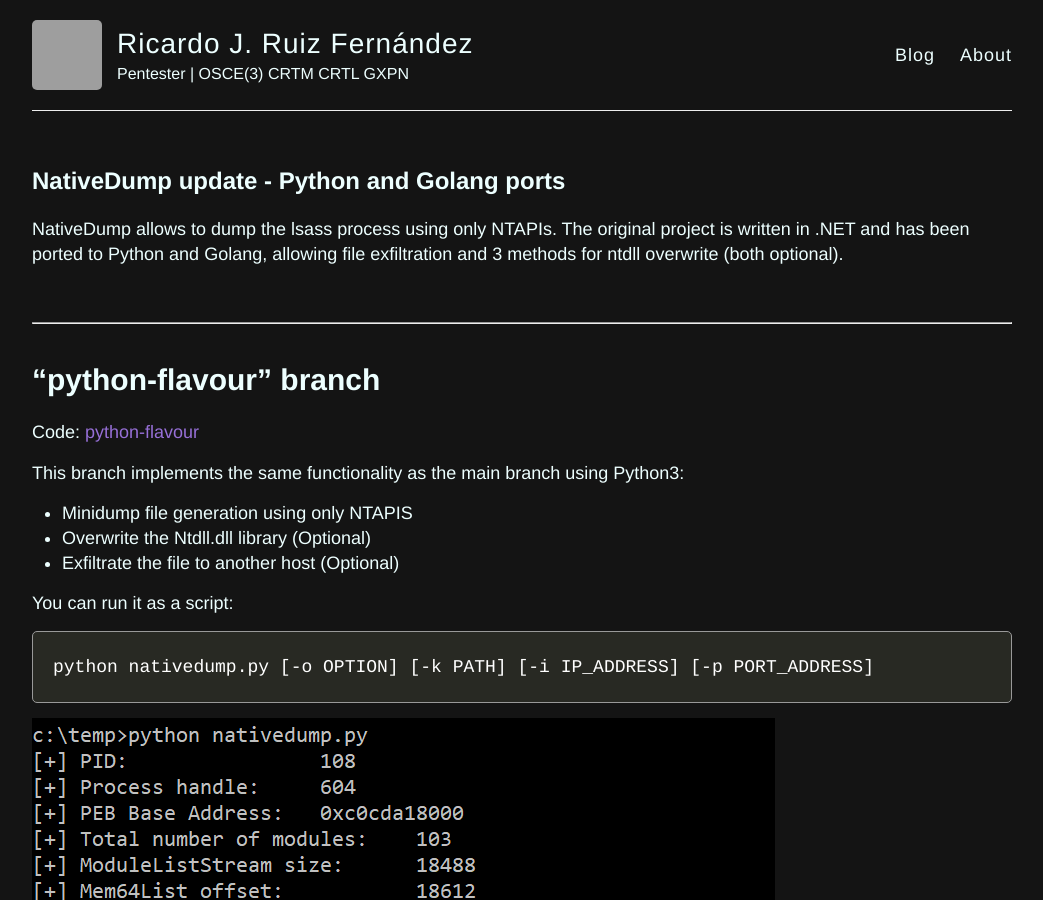
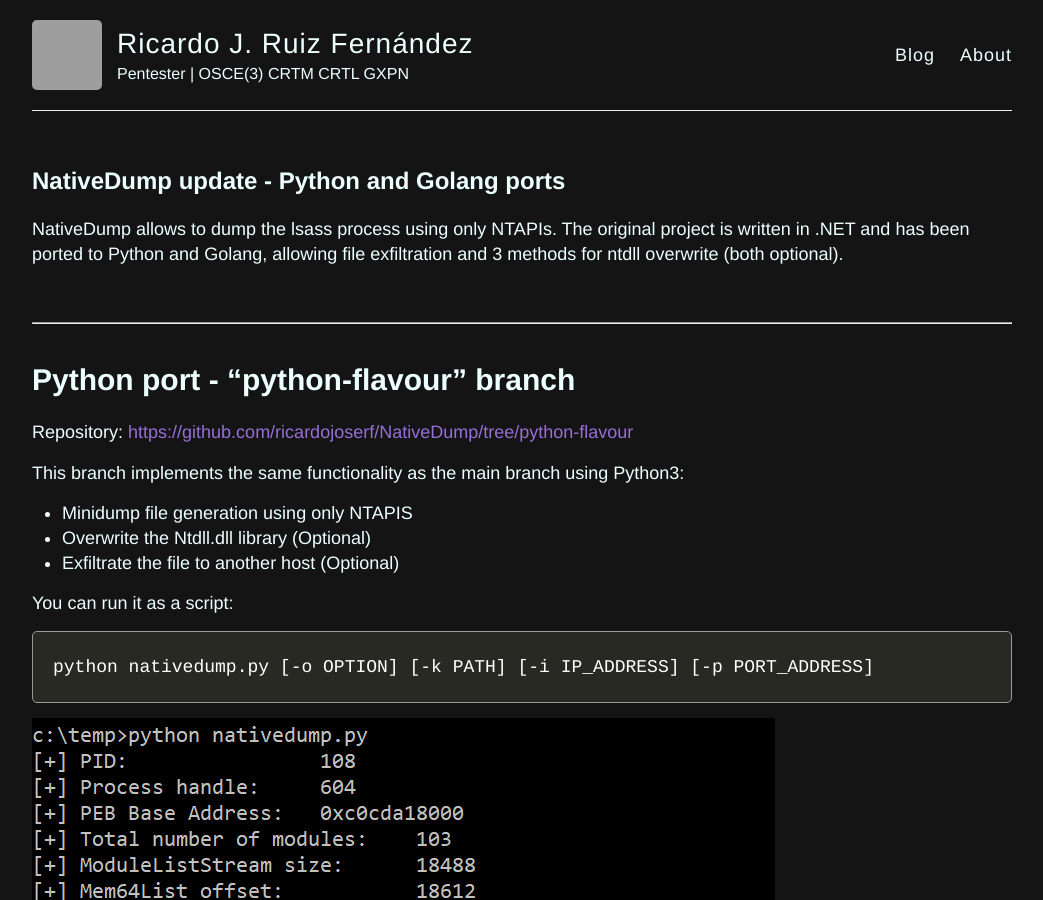
Before and after one commit to ricardojoserf/ricardojoserf.github.io, a Jekyll site: the page built from _posts/2024-7-14-nativedumpports.md, in a window 1280 px wide and 900 px high. Shown: the whole window, without its empty margins (118-1161 px from the left). Built offline with Jekyll 4.4.1, drawn with Linux system fonts in a browser that asks for light colours; some of the changed text lies outside the part shown; grey boxes are pictures that could not be loaded.

Commit message:
Update 2024-7-14-nativedumpports.md

```diff
--- a/_posts/2024-7-14-nativedumpports.md
+++ b/_posts/2024-7-14-nativedumpports.md
@@ -13,9 +13,9 @@
 
 --------------------------
 
-# "python-flavour" branch
+# Python port - "python-flavour" branch
 
-Code: [python-flavour](https://github.com/ricardojoserf/NativeDump/tree/python-flavour)
+Repository: [https://github.com/ricardojoserf/NativeDump/tree/python-flavour](https://github.com/ricardojoserf/NativeDump/tree/python-flavour)
 
 This branch implements the same functionality as the main branch using Python3:
 
@@ -67,9 +67,9 @@
 
 --------------------------
 
-# "golang-flavour" branch
+# Golang port - "golang-flavour" branch
 
-Code: [golang-flavour](https://github.com/ricardojoserf/NativeDump/tree/golang-flavour)
+Respository: [https://github.com/ricardojoserf/NativeDump/tree/golang-flavour](https://github.com/ricardojoserf/NativeDump/tree/golang-flavour)
 
 This branch implements the same functionality as the main branch using Golang:
 
```
